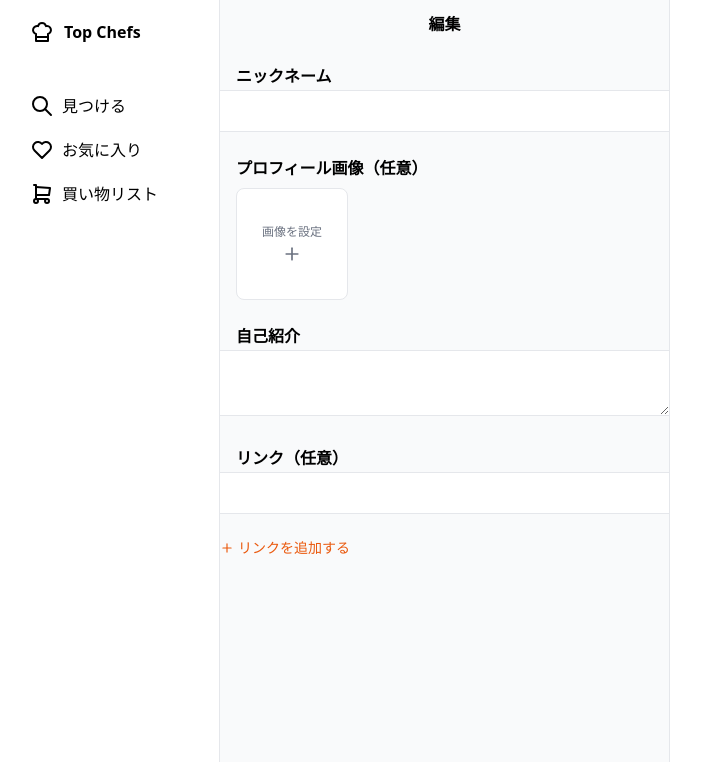
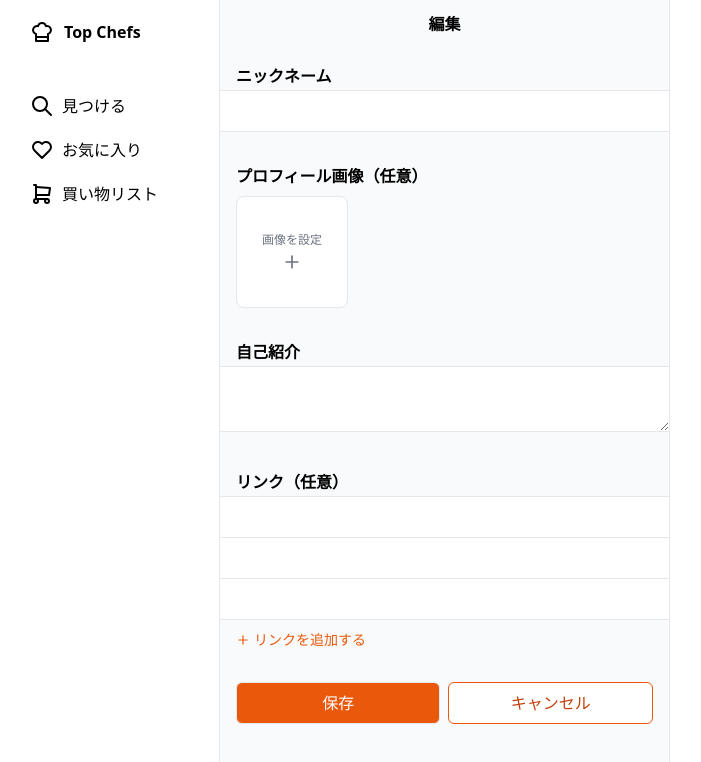
Before and after one commit to qin-team-recipe/14-frontend, a Next.js app: page /mypage/edit in a window 1280 px wide. Shown: the top 762 px of the page, without its empty margins (290-991 px from the left). Built offline with nearby package versions, Linux system fonts and the light colour scheme.

Commit message:
✨MultiTextコンポーネントの実装

```diff
--- a/src/app/(top)/mypage/edit/page.jsx
+++ b/src/app/(top)/mypage/edit/page.jsx
@@ -1,6 +1,10 @@
 import { EditBar } from "@/components/Bar";
-import { InputAddButton, TextField } from "@/components/Form";
-import { ImageField } from "@/components/Form/ImageField";
+import {
+  TextField,
+  MultiTextField,
+  CommonButton,
+  ImageField,
+} from "@/components/Form";
 
 export default function Edit() {
   return (
@@ -8,12 +12,15 @@ export default function Edit() {
       <div className="px-4 py-3">
         <EditBar />
       </div>
-      <div className="mt-4 h-full space-y-6">
+      <div className="mt-4 h-full space-y-8">
         <TextField label="ニックネーム" />
         <ImageField label="プロフィール画像（任意）" />
         <TextField label="自己紹介" multiline />
-        <TextField label="リンク（任意）" />
-        <InputAddButton>リンクを追加する</InputAddButton>
+        <MultiTextField type="link" />
+        <div className="mx-4 flex items-center justify-center gap-2">
+          <CommonButton bgColor="orange">保存</CommonButton>
+          <CommonButton>キャンセル</CommonButton>
+        </div>
       </div>
     </div>
   );
--- a/src/components/Form/InputAddButton.jsx
+++ b/src/components/Form/InputAddButton.jsx
@@ -1,7 +1,11 @@
 import { IconPlus } from "@tabler/icons-react";
+import { getLabelAndText } from "./utils/helper";
 
-// テキストフィールドを追加するボタン(MultiInputField用)
-export function InputAddButton({ onClick, disabled, children }) {
+// テキストフィールドを追加するボタン
+export function InputAddButton({ onClick, disabled, type }) {
+  // typeに応じたボタンテキストを取得
+  const text = getLabelAndText(type).text;
+
   return (
     <button
       onClick={onClick}
@@ -9,7 +13,7 @@ export function InputAddButton({ onClick, disabled, children }) {
       className="flex items-center gap-1 text-sm text-orange-600"
     >
       <IconPlus size={14} />
-      <p>{children}</p>
+      <p>{text}</p>
     </button>
   );
 }
--- /dev/null
+++ b/src/components/Form/MultiTextField.jsx
@@ -0,0 +1,40 @@
+import { InputAddButton } from "./InputAddButton";
+import { getLabelAndText } from "./utils/helper";
+
+// フォームで使用するinput行が増えるコンポーネント
+export function MultiTextField({ name, type }) {
+  // typeに応じたラベルを取得
+  const label = getLabelAndText(type).label;
+
+  return (
+    <div className="space-y-0.5">
+      <label htmlFor={name} className="block px-4 text-base font-bold">
+        {label}
+      </label>
+      <div>
+        <input
+          type="text"
+          id={name}
+          name={name}
+          className="w-full border border-x-0 px-4 py-2"
+        />
+        <input
+          type="text"
+          id={name}
+          name={name}
+          className="w-full border-x-0 border-b px-4 py-2"
+        />
+        <input
+          type="text"
+          id={name}
+          name={name}
+          className="w-full border-x-0 border-b px-4 py-2"
+        />
+      </div>
+      {/* 〇〇を追加するボタン */}
+      <div className="px-4 pt-2">
+        <InputAddButton type={type} />
+      </div>
+    </div>
+  );
+}
--- a/src/components/Form/index.js
+++ b/src/components/Form/index.js
@@ -1,3 +1,4 @@
 export { TextField } from "./TextField";
 export { ImageField } from "./ImageField";
-export { InputAddButton } from "./InputAddButton";
+export { MultiTextField } from "./MultiTextField";
+export { CommonButton } from "./CommonButton";
```
